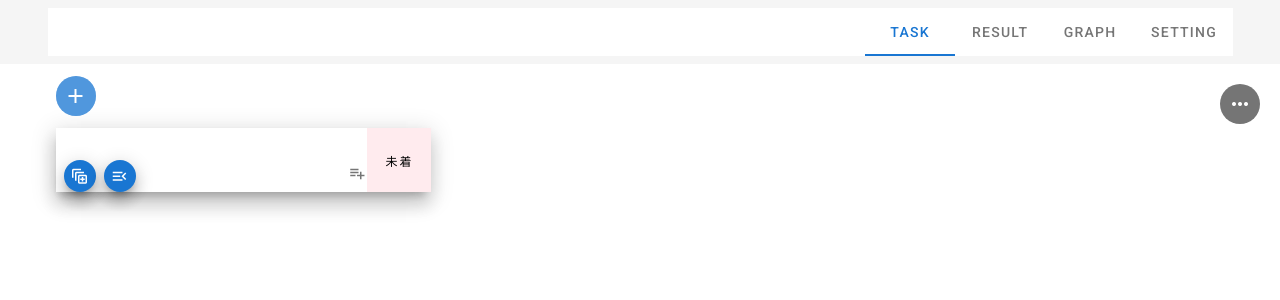
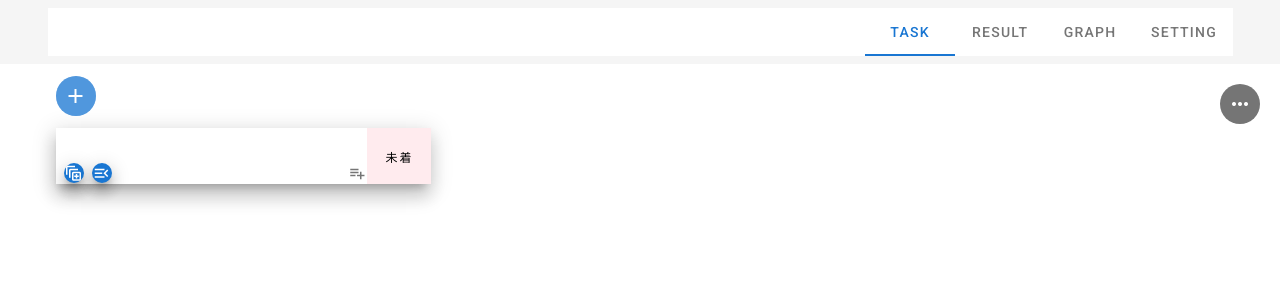
Before and after one commit to afujiu/PostitPomodoroRubberduckLifeHacker, a Nuxt app in the folder nuxt/: page / in a window 1280 px wide. Both pictures are taken after a click on the button 75 px from the left and 96 px from the top of the page. Shown: the top 300 px of the page. Built offline with nearby package versions, Linux system fonts and the light colour scheme.

Commit message:
デザイン調整

```diff
--- a/nuxt/components/TaskCard.vue
+++ b/nuxt/components/TaskCard.vue
@@ -35,11 +35,11 @@
 
                 <v-col cols="6" class="ma-0 pa-0 pl-0" :class="{ 'active-top': isContentsDial || isContentsDial }">
                       <!--子タスク作成-->
-                      <v-btn fab x-small icon class="white--text blue darken-2 ml-2" elevation="10" @click="pushAddChild()">
+                      <v-btn x-small icon class="white--text blue darken-2 ml-2" elevation="10" @click="pushAddChild()">
                         <v-icon>mdi-expand-all-outline</v-icon>
                       </v-btn>
                       <!-- 小タスクの表示/非表示-->
-                      <v-btn fab x-small icon class="white--text blue darken-2 ml-2" elevation="10" @click="isOpenChildlen=!isOpenChildlen">
+                      <v-btn x-small icon class="white--text blue darken-2 ml-2" elevation="10" @click="isOpenChildlen=!isOpenChildlen">
                         <v-icon v-if="isOpenChildlen">mdi-menu-open</v-icon>
                         <v-icon v-else>mdi-menu</v-icon>
                       </v-btn>
```
